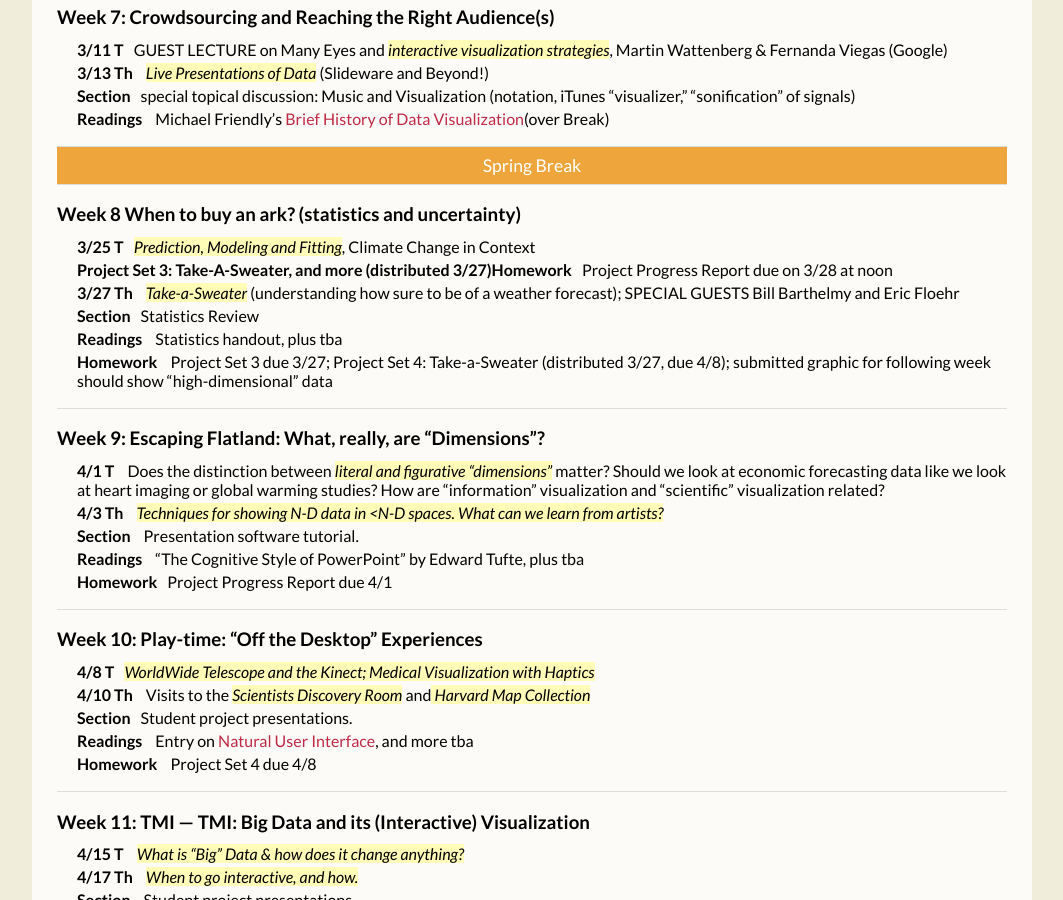
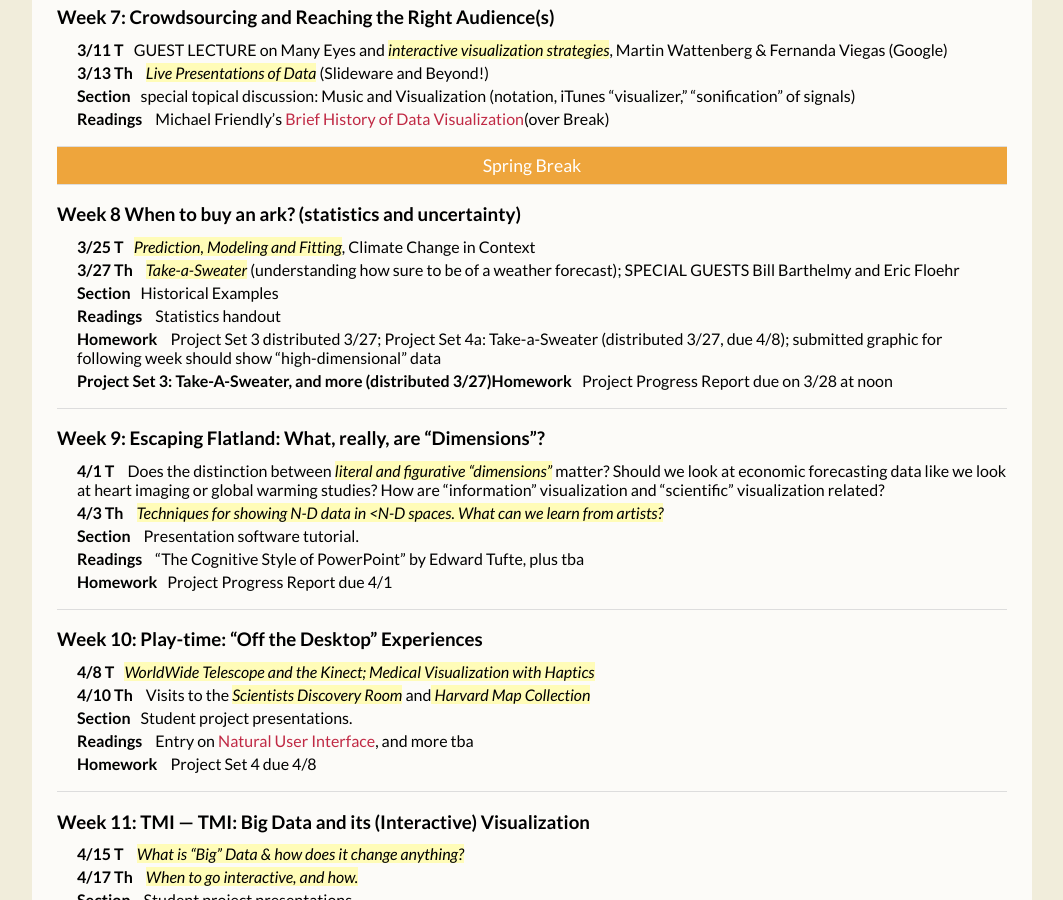
Before and after one commit to emr19/emr19.github.io, a Jekyll site: the page built from schedule/index.html, in a window 1280 px wide and 900 px high, scrolled down 1547 px. Shown: the whole window, without its empty margins (108-1171 px from the left). Built offline with Jekyll 4.4.1, drawn with Linux system fonts in a browser that asks for light colours; Markdown is read by kramdown in place of the engine named in the settings.

Commit message:
temporary

```diff
--- a/schedule/index.html
+++ b/schedule/index.html
@@ -206,23 +206,24 @@ beaed
     <li><span class="leader">3/25 T</span><span class="c2">Prediction,
       Modeling and Fitting</span><span class="c3">, Climate Change in Context</span></li>
 
-<li><span class="leader"><span class="c3 c12">Project Set 3</span><span class="c3">: Take-A-Sweater, and more (distributed 3/27)</span>Homework</span>Project
-      Progress Report due on 3/28 at noon</li>
 
     <li><span class="leader">3/27 Th</span>
     <span class="c2">Take-a-Sweater</span> <span class="c3">(understanding how sure to be
       of a weather forecast); SPECIAL GUESTS Bill Barthelmy and Eric Floehr</span></li>
 
-    <li><span class="leader">Section</span><span class="c3 c17">Statistics Review</span></li>
+    <li><span class="leader">Section</span><span class="c3 c17">Historical Examples</span></li>
 
     <li><span class="leader">Readings</span> <span class="c3">Statistics
-      handout, plus tba</span></li>
+      handout</span></li>
 
     <li><span class="leader">Homework</span> <span class="c3 c12">Project Set 3
-      due 3/27;  </span><span class="c3 c12">Project Set
-      4</span><span class="c3">: Take-a-Sweater (distributed 3/27, due 4/8); submitted
+      distributed 3/27;  </span><span class="c3 c12">Project Set
+      4a</span><span class="c3">: Take-a-Sweater (distributed 3/27, due 4/8); submitted
       graphic for following week should show</span> <span class=
       "c3 c12">&ldquo;high-dimensional&rdquo; data</span></li>
+
+      <li><span class="leader"><span class="c3 c12">Project Set 3</span><span class="c3">: Take-A-Sweater, and more (distributed 3/27)</span>Homework</span>Project
+      Progress Report due on 3/28 at noon</li>
   </ul>
 </div>
 
```
